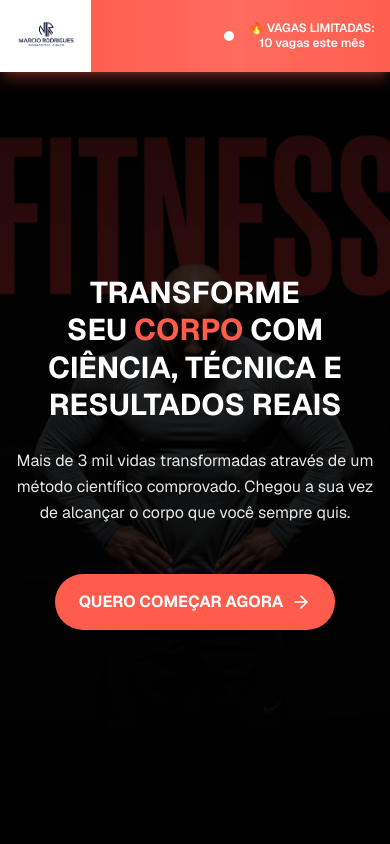
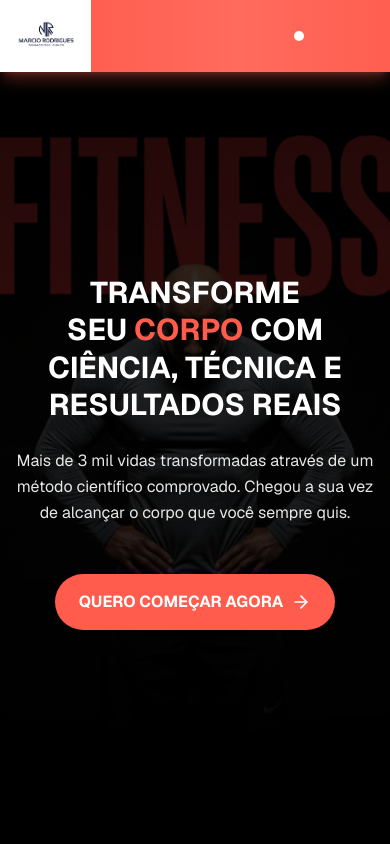
Before and after one commit to Lucax33/Client-Persoal, a Next.js app: page / in a window 390 px wide. Shown: the top 844 px of the page. Built offline with nearby package versions, Linux system fonts and the light colour scheme.

Commit message:
Remove mobile limited-spots banner

```diff
--- a/app/page.tsx
+++ b/app/page.tsx
@@ -149,7 +149,6 @@ export default function Home() {
             </span>
             <span>
               <span className="hidden sm:inline">🔥 VAGAS LIMITADAS: Apenas 10 vagas disponíveis este mês para acompanhamento personalizado</span>
-              <span className="sm:hidden">🔥 VAGAS LIMITADAS: 10 vagas este mês</span>
             </span>
           </div>
         </div>
```
